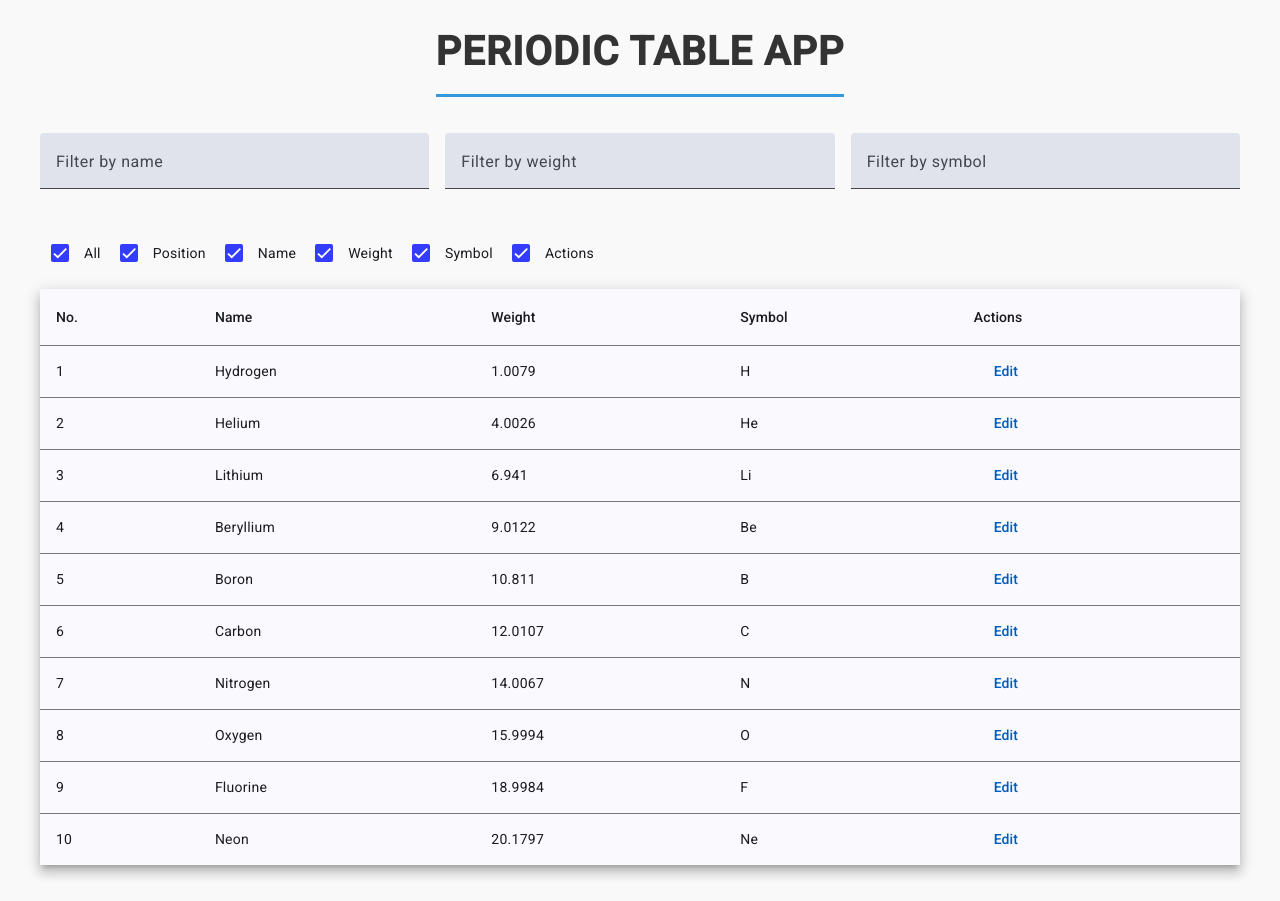
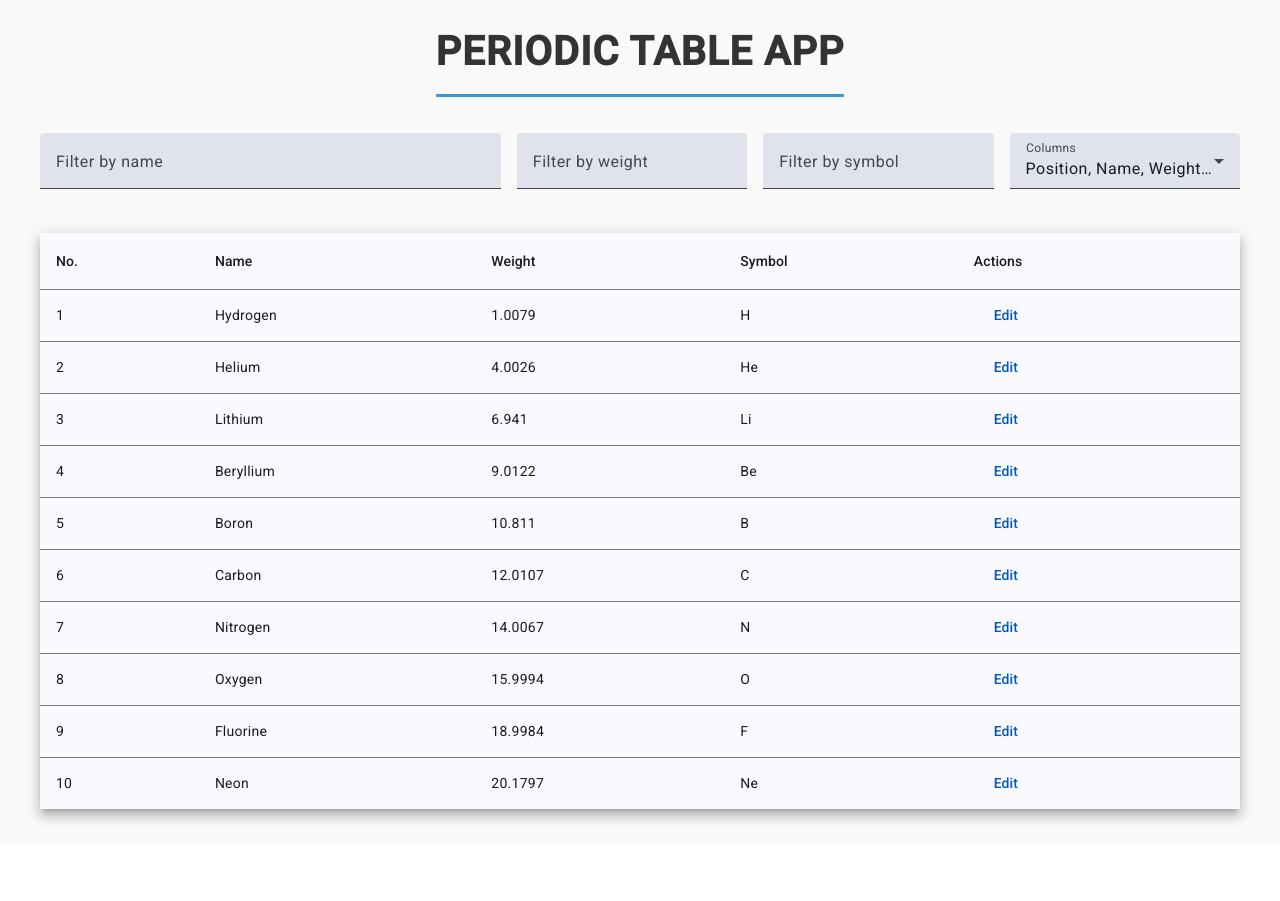
Before and after one commit to Suleymanmalikov/angular-periodic-table, an Angular app: page / in a window 1280 px wide. After the commit the page ends 845 px from the top, so only its background shows below. Built offline with nearby package versions, Linux system fonts and the light colour scheme.

Commit message:
Improved Filter Design

```diff
--- a/src/app/components/periodic-table/periodic-table.component.css
+++ b/src/app/components/periodic-table/periodic-table.component.css
@@ -6,7 +6,7 @@
 
 form {
   display: grid;
-  grid-template-columns: 1fr 1fr 1fr;
+  grid-template-columns: 2fr 1fr 1fr 1fr;
   gap: 16px;
   margin-bottom: 24px;
 }
@@ -22,13 +22,18 @@ mat-form-field {
   gap: 8px;
 }
 
-.column-toggle mat-checkbox {
-  font-size: 14px;
-}
-
 table {
   width: 100%;
   border-collapse: collapse;
+  animation: opacity 0.5s ease;
+}
+@keyframes opacity {
+  from {
+    opacity: 0;
+  }
+  to {
+    opacity: 1;
+  }
 }
 
 th.mat-header-cell,
--- a/src/app/components/periodic-table/periodic-table.component.html
+++ b/src/app/components/periodic-table/periodic-table.component.html
@@ -14,18 +14,16 @@
             <mat-label>Filter by symbol</mat-label>
             <input matInput formControlName="symbol" placeholder="Enter symbol">
         </mat-form-field>
+        <mat-form-field appearance="fill">
+            <mat-label>Columns</mat-label>
+            <mat-select [(value)]="selectedColumns" (selectionChange)="onColumnSelectionChange($event.value)" multiple>
+                <mat-option *ngFor="let column of columnNames" [value]="column">
+                    <mat-label>{{ column | titlecase }}</mat-label>
+                </mat-option>
+            </mat-select>
+        </mat-form-field>
     </form>
 
-    <div class="column-toggle">
-        <mat-checkbox [checked]="allColumnsVisible" (change)="toggleColumn('all', $event.checked)">
-            All
-        </mat-checkbox>
-
-        <mat-checkbox *ngFor="let column of columnNames" [checked]="columnVisibility[column]"
-            (change)="toggleColumn(column, $event.checked)">
-            {{ column | titlecase }}
-        </mat-checkbox>
-    </div>
 
     <div *ngIf="loading" class="loading-container">
         <div class="loader">
--- a/src/app/components/periodic-table/periodic-table.component.ts
+++ b/src/app/components/periodic-table/periodic-table.component.ts
@@ -8,6 +8,7 @@ import { NgIf, NgForOf, AsyncPipe, CommonModule } from '@angular/common';
 import { MatInputModule } from '@angular/material/input';
 import { MatFormFieldModule } from '@angular/material/form-field';
 import { MatButtonModule } from '@angular/material/button';
+import { MatSelectModule } from '@angular/material/select';
 
 import { ElementDataService } from '../../services/element-data.service';
 import { PeriodicElement } from '../../models/periodic-element';
@@ -26,6 +27,7 @@ import { EditDialogComponent } from '../edit-dialog/edit-dialog.component';
     MatInputModule,
     MatButtonModule,
     MatCheckboxModule,
+    MatSelectModule,
     NgIf,
     NgForOf,
     AsyncPipe,
@@ -49,6 +51,8 @@ export class PeriodicTableComponent implements OnInit {
     symbol: true,
     actions: true,
   };
+  selectedColumns: string[] = [];
+  columnNames: string[] = ['position', 'name', 'weight', 'symbol', 'actions'];
   loading = false;
 
   constructor(
@@ -66,10 +70,6 @@ export class PeriodicTableComponent implements OnInit {
     return Object.values(this.columnVisibility).every((value) => value);
   }
 
-  get columnNames(): string[] {
-    return ['position', 'name', 'weight', 'symbol', 'actions'];
-  }
-
   ngOnInit(): void {
     this.loadData();
     this.filterForm.valueChanges
@@ -77,6 +77,10 @@ export class PeriodicTableComponent implements OnInit {
       .subscribe((filterValues) => {
         this.applyFilter(filterValues);
       });
+
+    this.selectedColumns = this.columnNames.filter(
+      (column) => this.columnVisibility[column]
+    );
   }
 
   loadData(): void {
@@ -128,29 +132,13 @@ export class PeriodicTableComponent implements OnInit {
     });
   }
 
-  toggleColumn(column: string, checked: boolean): void {
-    if (column === 'all') {
-      const allChecked = checked;
-      Object.keys(this.columnVisibility).forEach((key) => {
-        this.columnVisibility[key] = allChecked;
-      });
-      this.displayedColumns = allChecked
-        ? Object.keys(this.columnVisibility)
-        : [];
-    } else {
-      this.columnVisibility[column] = checked;
-      this.displayedColumns = Object.keys(this.columnVisibility).filter(
-        (key) => this.columnVisibility[key]
-      );
-      if (!this.displayedColumns.length) {
-        this.displayedColumns = [
-          'position',
-          'name',
-          'weight',
-          'symbol',
-          'actions',
-        ];
-      }
-    }
+  onColumnSelectionChange(columns: string[]): void {
+    this.selectedColumns = columns;
+    this.columnVisibility = this.columnNames.reduce((acc, column) => {
+      acc[column] = columns.includes(column);
+      return acc;
+    }, {} as { [key: string]: boolean });
+
+    this.displayedColumns = columns;
   }
 }
```
